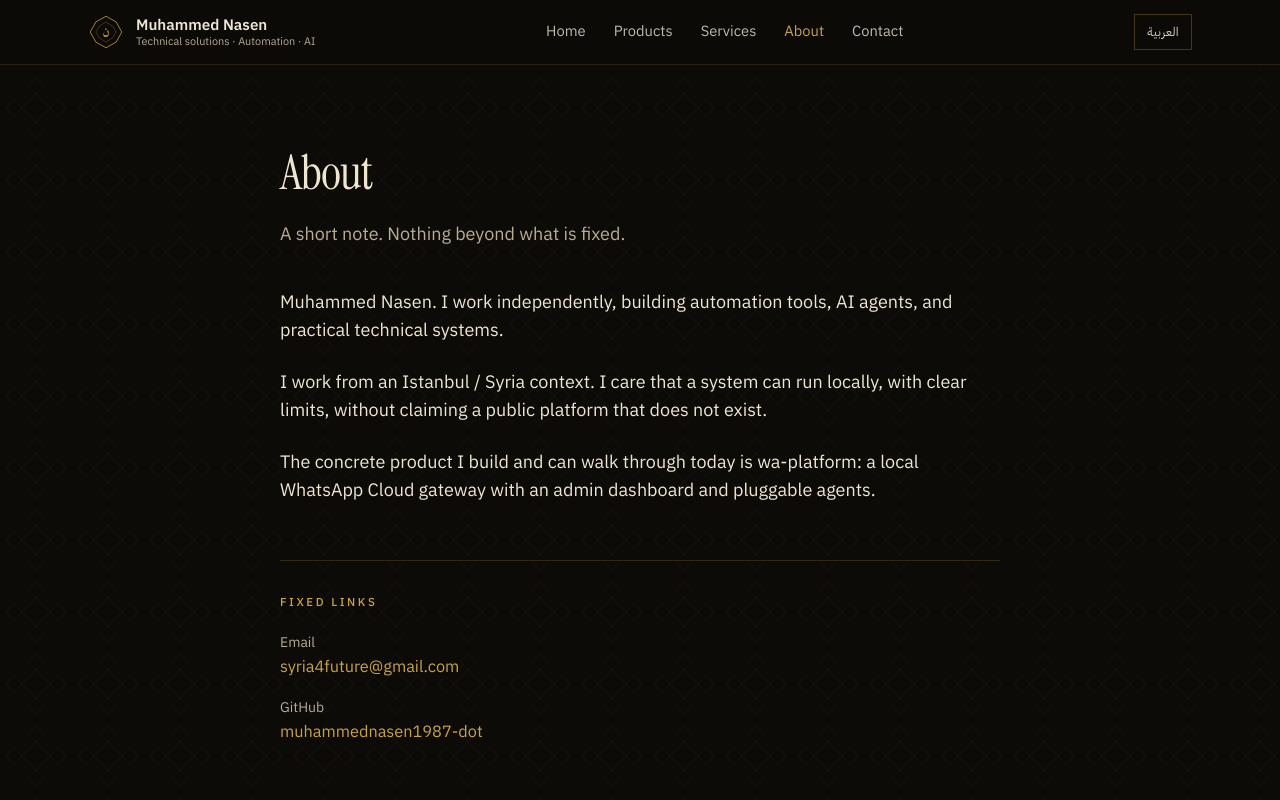
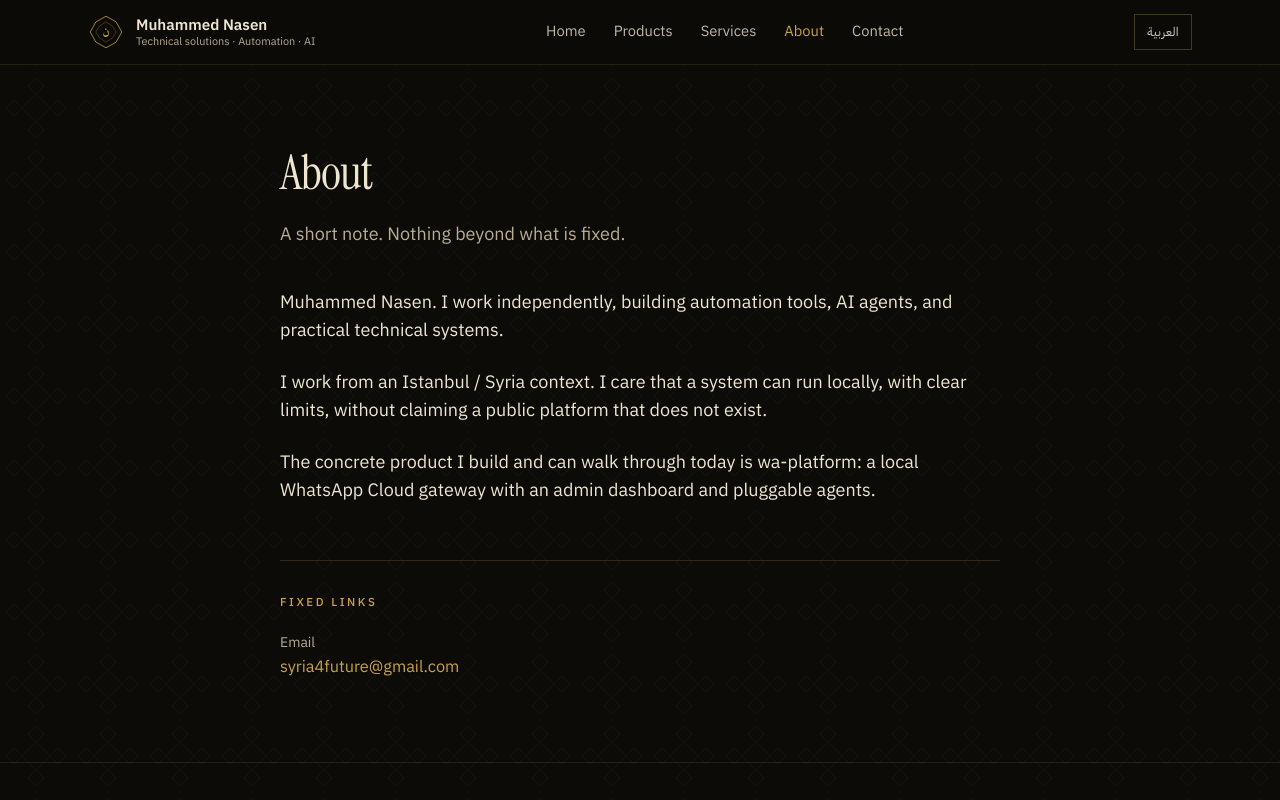
Before and after one commit to muhammednasen1987-dot/personal-site, a Next.js app: page /en/about in a window 1280 px wide. Shown: the top 800 px of the page. Built offline with nearby package versions, Linux system fonts and the light colour scheme.

Commit message:
Remove GitHub from the public site

```diff
--- a/src/app/[locale]/about/page.tsx
+++ b/src/app/[locale]/about/page.tsx
@@ -36,20 +36,6 @@ export default async function AboutPage({
               </a>
             </dd>
           </div>
-          <div>
-            <dt className="text-sm text-paper-dim">{a.githubLabel}</dt>
-            <dd>
-              <a
-                href={site.github}
-                className="text-brass underline-offset-4 hover:underline"
-                dir="ltr"
-                rel="noreferrer"
-                target="_blank"
-              >
-                {site.githubHandle}
-              </a>
-            </dd>
-          </div>
         </dl>
       </section>
     </article>
--- a/src/app/[locale]/contact/page.tsx
+++ b/src/app/[locale]/contact/page.tsx
@@ -31,15 +31,6 @@ export default async function ContactPage({
           <div className="mt-5">
             <CopyEmail copyLabel={c.copy} copiedLabel={c.copied} />
           </div>
-          <a
-            href={site.github}
-            className="mt-6 inline-block text-paper-dim underline-offset-4 hover:text-brass hover:underline"
-            dir="ltr"
-            rel="noreferrer"
-            target="_blank"
-          >
-            {c.github} · {site.githubHandle}
-          </a>
         </div>
       </header>
       <section className="frame p-6 sm:p-8">
--- a/src/lib/site.ts
+++ b/src/lib/site.ts
@@ -2,8 +2,6 @@ export const site = {
   nameAr: "محمد نعسان",
   nameEn: "Muhammed Nasen",
   email: "syria4future@gmail.com",
-  github: "https://github.com/muhammednasen1987-dot",
-  githubHandle: "muhammednasen1987-dot",
   product: "wa-platform",
 } as const;
 
```
